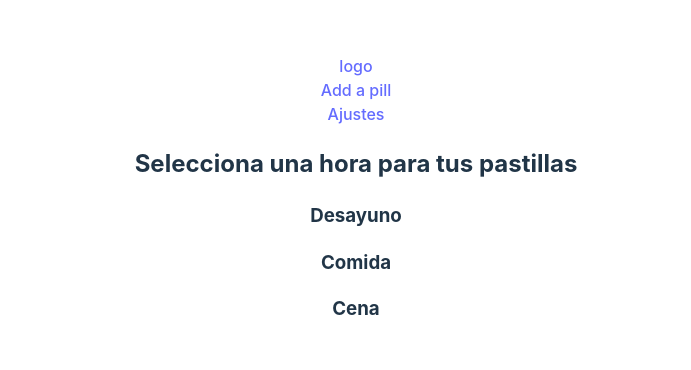
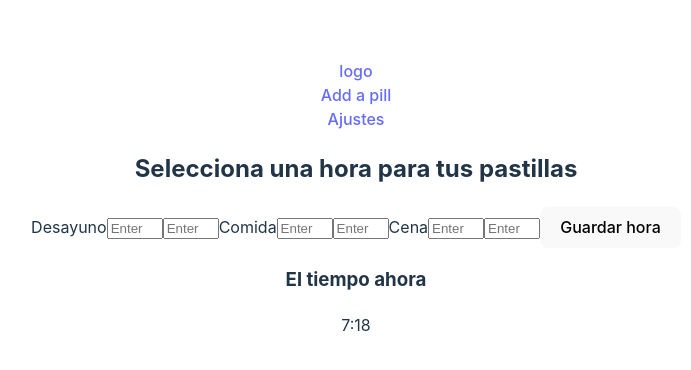
Before and after one commit to Clara-Raposo/MyPillsToday, a React (Vite) app in the folder client/: page /configuration in a window 1280 px wide. Shown: the part 202-572 px from the top of the page, without its empty margins (284-975 px from the left). Built offline with nearby package versions, Linux system fonts and the light colour scheme.

Commit message:
Creada pagina para setear las alarmas

```diff
--- a/client/src/App.jsx
+++ b/client/src/App.jsx
@@ -8,6 +8,7 @@ import { PillDetailPage } from "./pages/PillDetailPage.jsx";
 import { PillCreatedPage } from "./pages/PillCreatedPage.jsx";
 import { DeletedPillPage } from "./pages/DeletedPillPage.jsx";
 import {Configuration } from "./pages/Configuration.jsx";
+import {AlarmsChanged} from ".pages/AlarmsChanged.jsx"
 import "./App.css";
 
 function App() {
@@ -32,6 +33,7 @@ function App() {
           <Route path="medication/pills/:pill_id" element={<PillDetailPage />} />
           <Route path="/new-pill-created" element={<PillCreatedPage />} />
           <Route path="/deleted-pill" element={<DeletedPillPage />} />
+          <Route path="/changed-alarms" element={<AlarmsChanged />} />
         </Routes>
       </main>
     </>
--- a/client/src/pages/Configuration.jsx
+++ b/client/src/pages/Configuration.jsx
@@ -1,11 +1,96 @@
-import React from "react";
+import React, { useEffect } from "react";
 import {Link} from "react-router-dom"
+import { useState } from "react";
 
 export const Configuration = () => {
+    const [time, setTime] = useState("")
+    const [breakfastAlarm, setBreakfastAlarm] = useState({
+        hours:"",
+        minutes: ""
+    })
+    const [lunchAlarm, setLunchAlarm] = useState({
+        hours:"",
+        minutes: ""
+    })
+    const [dinerAlarm, setDinerAlarm] = useState({
+        hours:"",
+        minutes: ""
+    })
+
+    const getTimeString = ({ hours, minutes }) => {
+        //convierte el tiempo en un string
+        if (minutes / 10 < 1){
+            minutes = "0" + minutes;
+        }
+        return `${hours}:${minutes}`
+    }
+
+    const renderTime = () =>{
+        const currentDate = new Date()
+        let hours = currentDate.getHours()
+        let minutes = currentDate.getMinutes()
+
+        const timeString = getTimeString({ hours, minutes })
+        setTime(timeString)
+    }
+
+    setInterval(renderTime, 1000)
+
+    const handleSubmit = (event) =>{
+        event.preventDefault()
+    }
+
+    const handleChangeBreakfast = (e) =>{
+        const name = e.target.name
+        const value = e.target.value
+
+        setBreakfastAlarm((time)=> ({...time, [name]:value}))
+
+    }
+
+    const handleChangeLunch = (e) =>{
+        const name = e.target.name
+        const value = e.target.value
+
+        setLunchAlarm((time)=> ({...time, [name]:value}))
+
+    }
+
+    const handleChangeDiner = (e) =>{
+        const name = e.target.name
+        const value = e.target.value
+
+        setDinerAlarm((time)=> ({...time, [name]:value}))
+
+    }
+
+
     return <div>
         <h2>Selecciona una hora para tus pastillas</h2>
-        <h3>Desayuno</h3>
-        <h3>Comida</h3>
-        <h3>Cena</h3>
+        <form onSubmit={(e) => handleSubmit(e)}>
+            <label>Desayuno
+            <input type="number" name="hours" placeholder="Enter hours" min="0" max="24" required onChange={e => handleChangeBreakfast(e)}></input>
+            <input type="number" name="minutes" placeholder="Enter minutes" min="0" max="60" required onChange={e => handleChangeBreakfast(e)}></input>
+            </label>
+
+            <label>Comida
+            <input type="number" name="hours" placeholder="Enter hours" min="0" max="24" required onChange={e => handleChangeLunch(e)}></input>
+            <input type="number" name="minutes" placeholder="Enter minutes" min="0" max="60" required onChange={e => handleChangeLunch(e)}></input>
+            </label>
+
+            <label>Cena
+            <input type="number" name="hours" placeholder="Enter hours" min="0" max="24" required onChange={e => handleChangeDiner(e)}></input>
+            <input type="number" name="minutes" placeholder="Enter minutes" min="0" max="60" required onChange={e => handleChangeDiner(e)}></input>
+            </label>
+
+            <button type="submit">Guardar hora</button>
+        </form>
+
+        <div>
+            <h3>El tiempo ahora</h3>
+            <div id="current-time">
+                {time}
+            </div>
+        </div>
     </div>
 }
--- a/client/src/pages/PillDetailPage.jsx
+++ b/client/src/pages/PillDetailPage.jsx
@@ -13,7 +13,7 @@ export const PillDetailPage = () =>{
     },[pill_id])
 
     const getPill = () => {
-        fetch(`/api/pills/${pill_id}`)
+        fetch(`http://localhost:5000/api/pills/${pill_id}`)
             .then((response) => response.json())
             .then((pill) =>
             setPill(pill))
@@ -23,7 +23,7 @@ export const PillDetailPage = () =>{
     }
 
     const deletePill = (pill_id) => {
-        fetch(`api/pills/${pill_id}`, {
+        fetch(`http://localhost:5000/api/pills/${pill_id}`, {
             method: "DELETE"
           })
         navigate(`/deleted-pill`)
@@ -39,4 +39,3 @@ export const PillDetailPage = () =>{
         <Link to="/medication">Volver a la Lista </Link>
         </div>
 }
-//
```
Also changed, not shown: client/src/pages/PillsListPage.jsx (+0 -13 lines), client/src/pages/AlarmsChanged.jsx (added).
